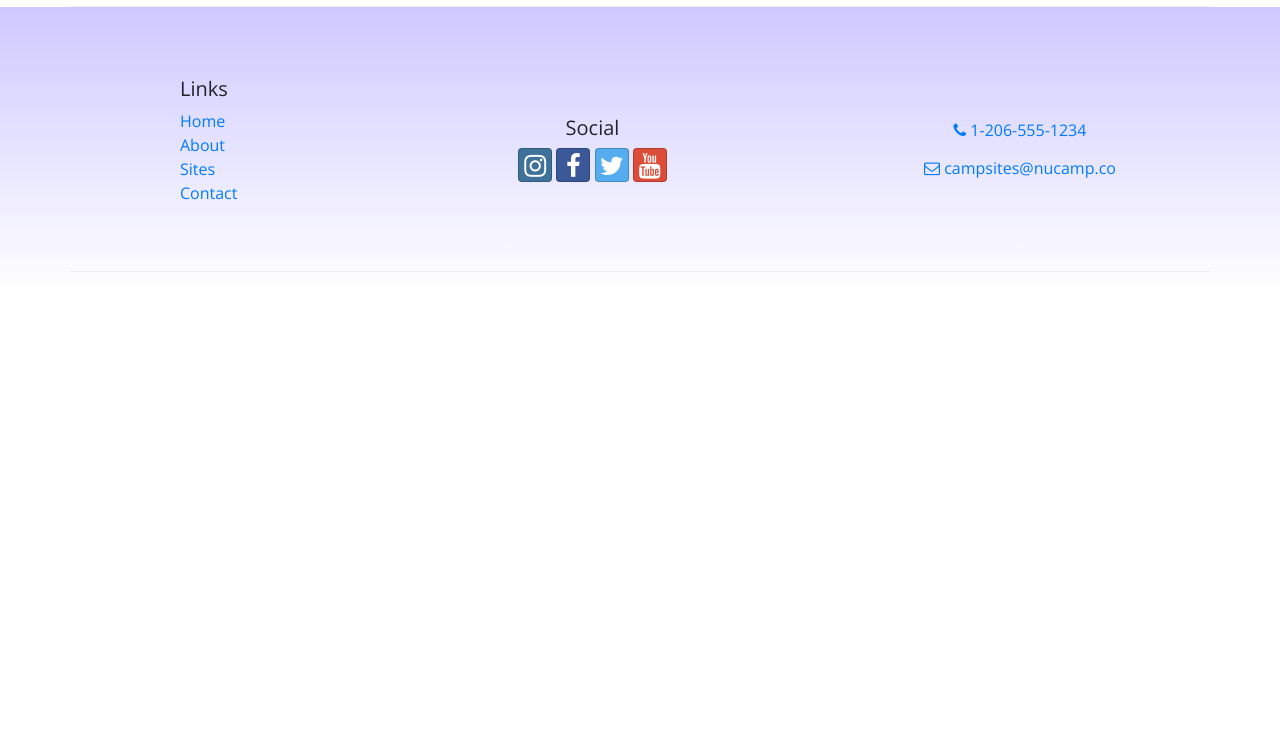
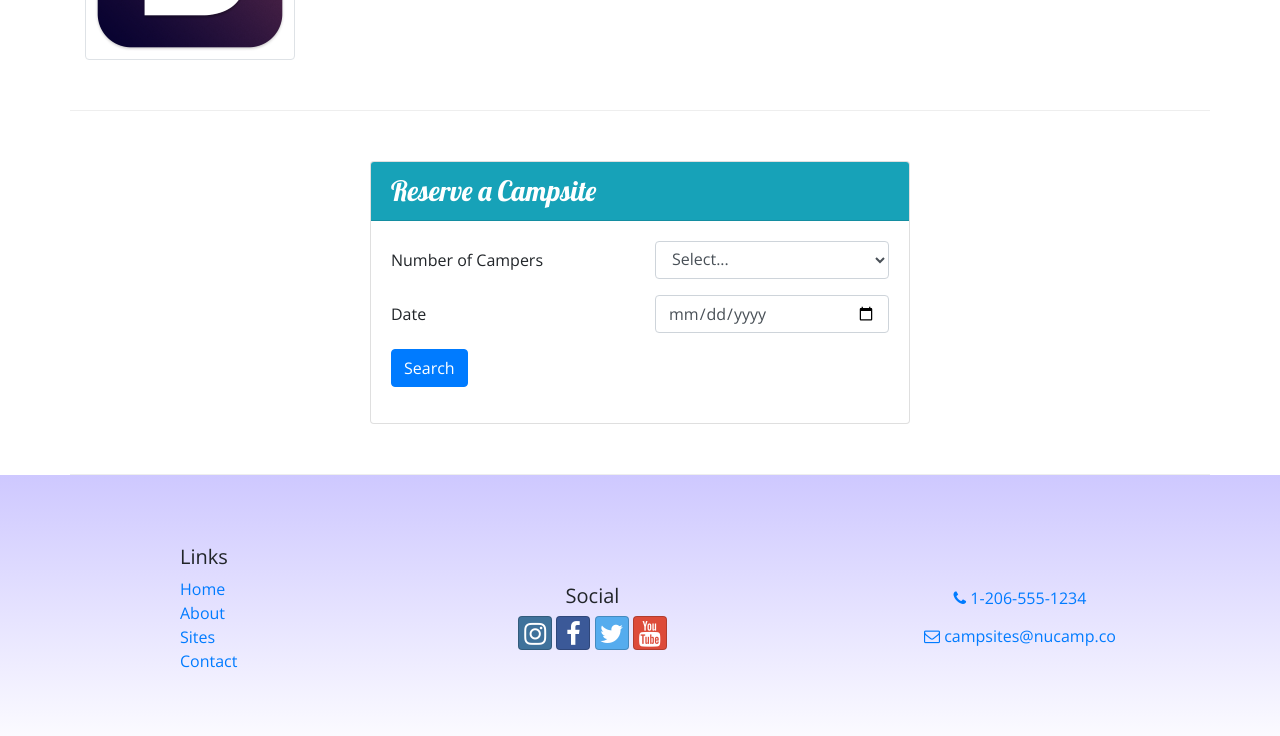
Before and after one commit to samomri/bootstrap, a website: page index.html in a window 1280 px wide. Shown: the part 1042-1778 px from the top of the page. Before the commit the page ends 1334 px from the top, so only its background shows below. Drawn offline with nearby package versions, Linux system fonts and the light colour scheme.

Commit message:
Week 2 Assignment

```diff
--- a/index.html
+++ b/index.html
@@ -21,6 +21,11 @@
           <div class="col">
             <h1>NuCamp</h1>
             <h2>a better way to camp</h2>
+          </div>
+          <div class="col-md-4 col-xl-2 mt-4">
+            <a href="#reserveForm">
+              <button class="btn btn-info btn-lg text-nowrap">Reserve Campsite</button>
+            </a>
           </div>
         </div>
       </div>
@@ -70,10 +75,16 @@
           <h2>Featured Campsites</h2>
         </div>
         <div class="col">
-          <h3>React Lake Campground</h3>
-          <p class="d-none d-sm-block">
-            Nestled in the foothills of the Chrome Mountains, this campground on the shores of the pristine React Lake is a favorite for fly fishers.
-          </p>
+          <div class="media">
+            <div class="media-body align-self-center">
+              <h3>React Lake Campground</h3>
+              <p class="d-none d-sm-block">
+                Nestled in the foothills of the Chrome Mountains, this campground on the shores of the pristine React Lake is a favorite for fly
+                fishers.
+              </p>
+            </div>
+            <img class="d-flex ml-3 img-thumbnail" alt="React Lake" src="img/react-lake-thumb.jpg" />
+          </div>
         </div>
       </div>
       <div class="row row-content align-items-center">
@@ -90,7 +101,44 @@
           </div>
         </div>
       </div>
+      <div class="row row-content">
+        <div class="col-sm-6 mx-auto">
+          <div class="card">
+            <h3 class="card-header text-white bg-info">Reserve a Campsite</h3>
+            <div class="card-body">
+              <form id="reserveForm">
+                <div class="form-group row">
+                  <label for="numCampers" class="col-sm-6 col-form-label">Number of Campers</label>
+                  <div class="col-sm-6">
+                    <select class="form-control" name="numCampers" id="numCampers">
+                      <option value="select">Select...</option>
+                      <option value="1">1</option>
+                      <option value="2">2</option>
+                      <option value="3">3</option>
+                      <option value="4">4</option>
+                      <option value="5">5</option>
+                      <option value="6">6</option>
+                    </select>
+                  </div>
+                </div>
+                <div class="form-group row">
+                  <label for="date" class="col-sm-6 col-form-label">Date</label>
+                  <div class="col-sm-6">
+                    <input type="date" class="form-control" id="date" name="date" placeholder="date" />
+                  </div>
+                </div>
+                <div class="form-group row">
+                  <div class="col">
+                    <button type="submit" class="btn btn-primary">Search</button>
+                  </div>
+                </div>
+              </form>
+            </div>
+          </div>
+        </div>
+      </div>
     </div>
+
     <footer class="site-footer">
       <div class="container">
         <div class="row row-content align-items-center">
```
